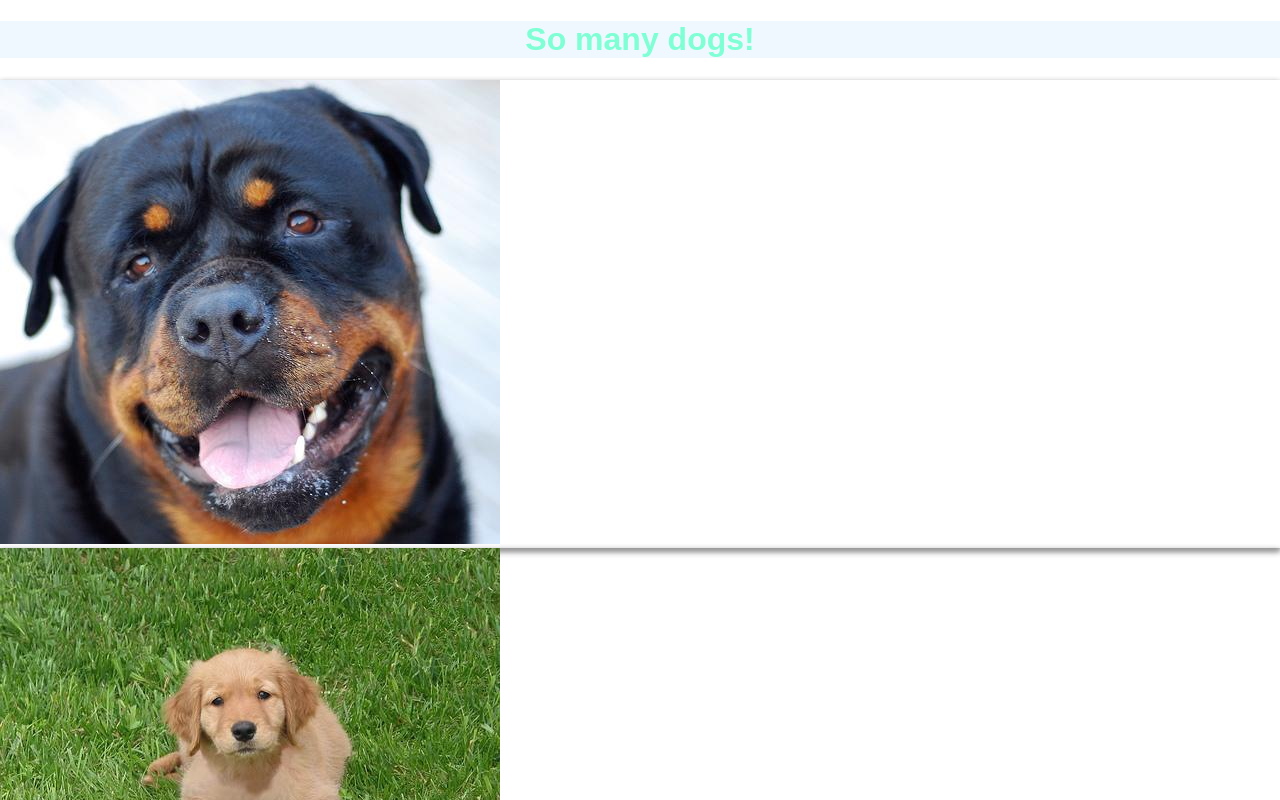
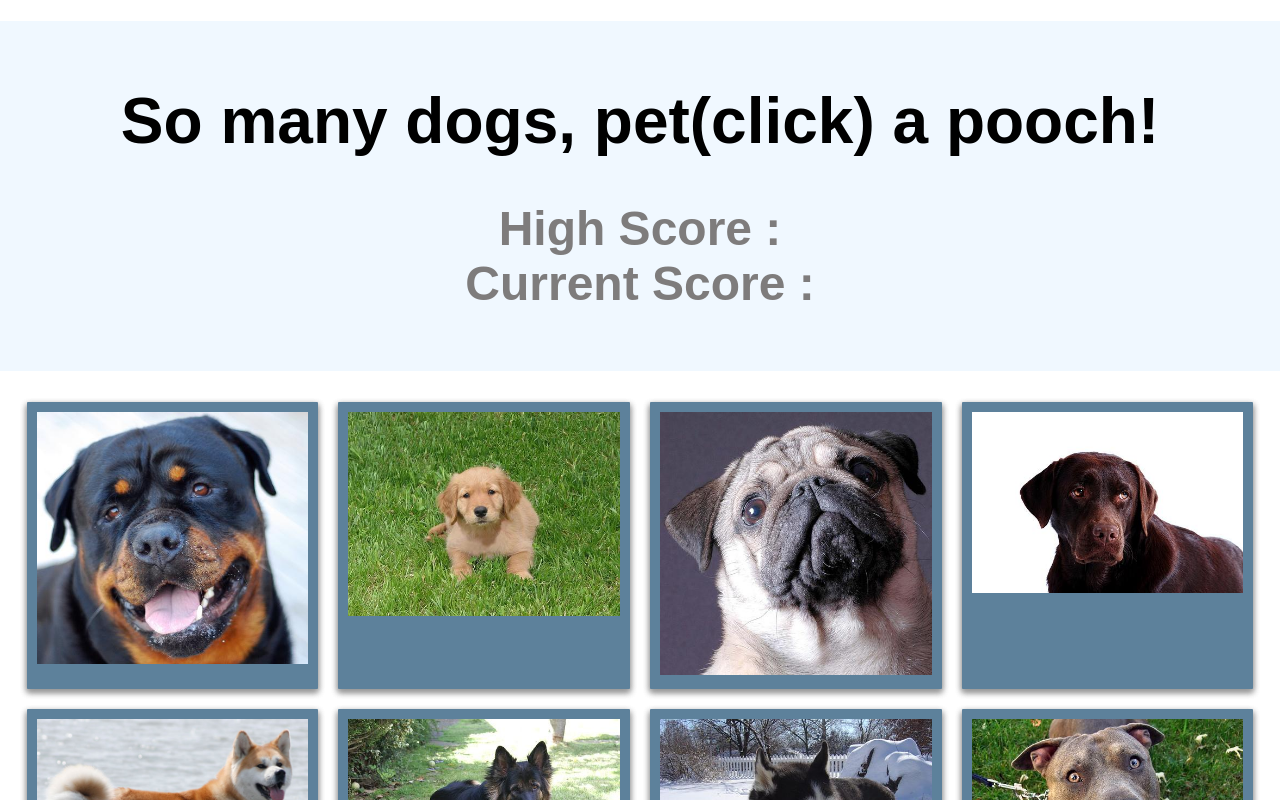
Before and after one commit to michlmyers/clicky, a React (Create React App) app: page / in a window 1280 px wide. Shown: the top 800 px of the page. Built offline with nearby package versions, Linux system fonts and the light colour scheme; the HTML template or start-up script is replaced by a standard one.

Commit message:
render layout updated

```diff
--- a/src/App.css
+++ b/src/App.css
@@ -1,28 +1,5 @@
-.App {
-  text-align: center;
+main {
+  display: flex;
+  flex-wrap: wrap;
+  justify-content: center;
 }
-
-.App-logo {
-  animation: App-logo-spin infinite 20s linear;
-  height: 80px;
-}
-
-.App-header {
-  background-color: #222;
-  height: 150px;
-  padding: 20px;
-  color: white;
-}
-
-.App-title {
-  font-size: 1.5em;
-}
-
-.App-intro {
-  font-size: large;
-}
-
-@keyframes App-logo-spin {
-  from { transform: rotate(0deg); }
-  to { transform: rotate(360deg); }
-}
--- a/src/App.js
+++ b/src/App.js
@@ -17,7 +17,12 @@ class App extends Component {
   render() {
     return (
       <Wrapper>
-        <Title>So many dogs!</Title>
+        <main>
+        <Title><h1>So many dogs, pet(click) a pooch!</h1>
+          <h2>High Score :
+          <br />
+          Current Score :</h2>
+        </Title>
         {this.state.dogs.map(dog => (
         <DogCard
         image={dog.image}
@@ -25,6 +30,7 @@ class App extends Component {
         wasClicked={dog.wasClicked}
         />
         ))}
+        </main>
       </Wrapper>
     );
   }
--- a/src/components/DogCard/DogCard.css
+++ b/src/components/DogCard/DogCard.css
@@ -1,6 +1,20 @@
 .card {
-    width: 200;
-    height: 200;
     box-shadow: 0 3px 6px #999, 0 3px 6px #999;
-    border-radius: 1;
+    border-radius: 1px;
+    width: 22%;
+    padding: 5px;
+    margin: 10px;
+    background: #5d819b;
 }
+
+.card > .img-container {
+    text-align: center;
+    padding: 5px;
+  }
+
+  .card > .img-container > img {
+    width: 100%;
+    height: 100%;
+    /* width: 200px;
+    height: 200px; */
+}
--- a/src/components/DogCard/DogCard.js
+++ b/src/components/DogCard/DogCard.js
@@ -9,7 +9,7 @@ class DogCard extends React.Component {
         return (
             <div className="card">
             <div className="img-container">
-            <img src={image} />
+            <img alt={id} src={image} />
            {/* } <id={id} />
             <wasClicked={wasClicked} /> */}
             </div>
@@ -20,7 +20,7 @@ class DogCard extends React.Component {
 
 
 DogCard.propTypes = {
-    id: PropTypes.number,
+    id: PropTypes.string,
     image: PropTypes.string,
     wasClicked: PropTypes.bool
 }
--- a/src/components/Title/Title.css
+++ b/src/components/Title/Title.css
@@ -1,7 +1,11 @@
 .title {
     width: 100%;
     text-align: center;
-    padding: 20;
-    color: aquamarine;
+    padding: 20px;
+    color: rgb(126, 124, 124);
     background-color: aliceblue;
 }
+
+.title > h1 {
+    color: black;
+}
```
